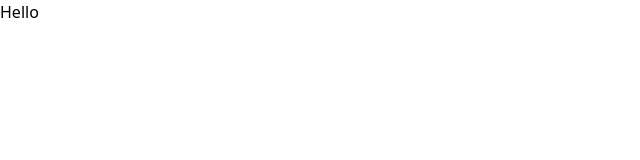
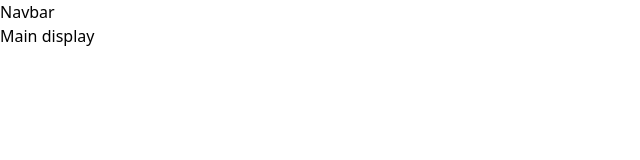
Before and after one commit to ConquestIO/Conquest, a React app: page / in a window 1280 px wide. Shown: the top 160 px of the page, without its empty margins (0-640 px from the left). Built offline with nearby package versions, Linux system fonts and the light colour scheme.

Commit message:
splash page structure

```diff
--- a/src/App.jsx
+++ b/src/App.jsx
@@ -1,9 +1,8 @@
 import React from 'react';
+import Home from './pages/Home';
 import './index.css'
 const App = () => (
-  <div className='bg-blue-700 text-blue-500 font-bold text-4xl'>
-    Hello
-  </div>
+  <Home/>
 );
 
 export default App;
--- /dev/null
+++ b/src/pages/Home/Navbar.jsx
@@ -0,0 +1,5 @@
+const Navbar = () => {
+  return <div>Navbar</div>;
+};
+
+export default Navbar
--- a/src/pages/Home/index.jsx
+++ b/src/pages/Home/index.jsx
@@ -0,0 +1,12 @@
+import Navbar from './Navbar';
+
+const Home = () => {
+  return (
+    <>
+      <Navbar />
+      <main>Main display</main>
+    </>
+  );
+};
+
+export default Home;
```
